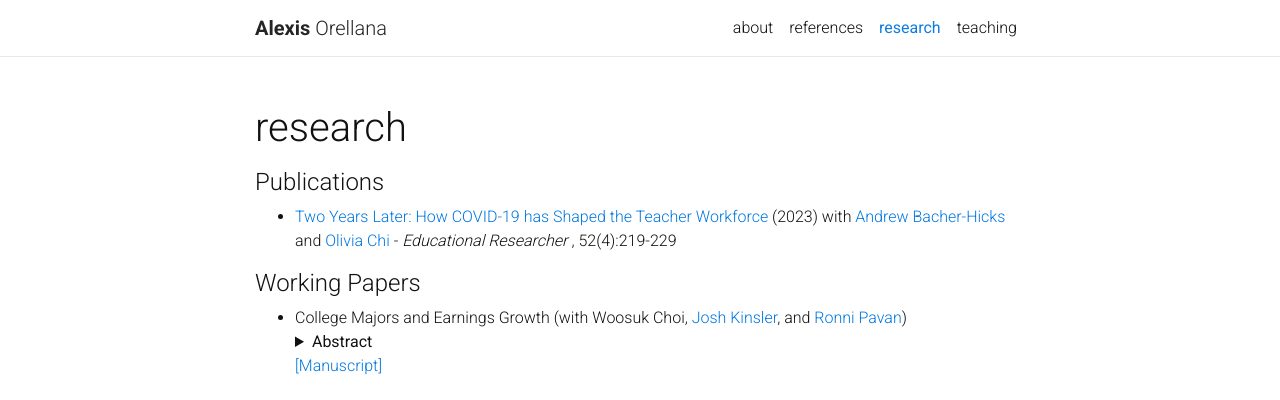
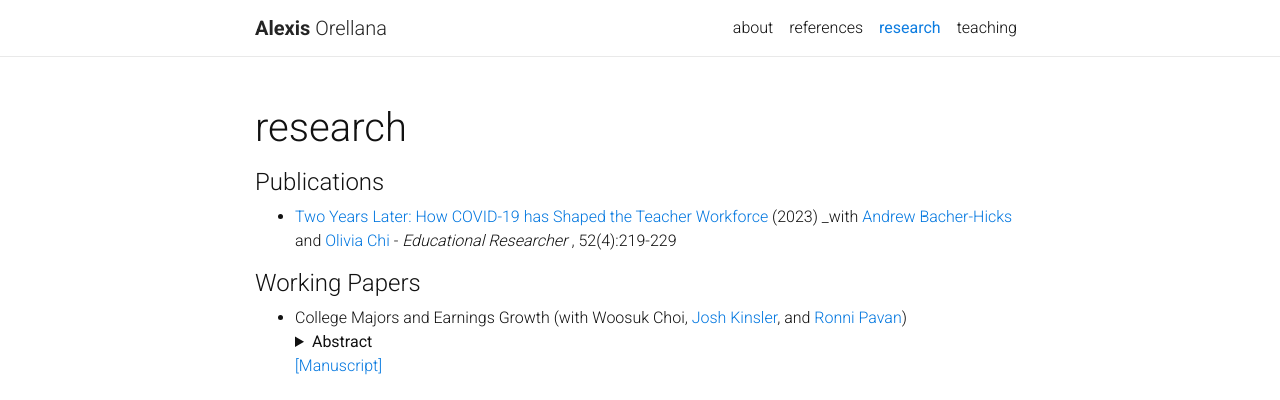
Before and after one commit to alexisorellana/alexisorellana.github.io, a Jekyll site: the page built from _pages/research.md, in a window 1280 px wide and 996 px high. Shown: the top 400 px of the window. Built offline with Jekyll 4.4.1, drawn with Linux system fonts in a browser that asks for light colours; nearby versions of some CDN libraries; a style sheet for code colours, icons or effects is not loaded.

Commit message:
update 05-10

```diff
--- a/_pages/research.md
+++ b/_pages/research.md
@@ -11,7 +11,8 @@ nav: true
 <ul>
 
 <li> <a href="https://doi.org/10.3102/0013189X231153659" target="_blank">Two Years Later: How COVID-19 has Shaped the Teacher Workforce</a> (2023)
-with <a href="https://www.andrewbacherhicks.com/home" target="_blank">Andrew Bacher-Hicks</a> and <a href="https://www.oliviachi.com" target="_blank">Olivia Chi</a> - <em> Educational Researcher </em>, 52(4):219-229 </li>
+
+_with <a href="https://www.andrewbacherhicks.com/home" target="_blank">Andrew Bacher-Hicks</a> and <a href="https://www.oliviachi.com" target="_blank">Olivia Chi</a> - <em> Educational Researcher </em>, 52(4):219-229 </li>
 
 </ul>
 
```
